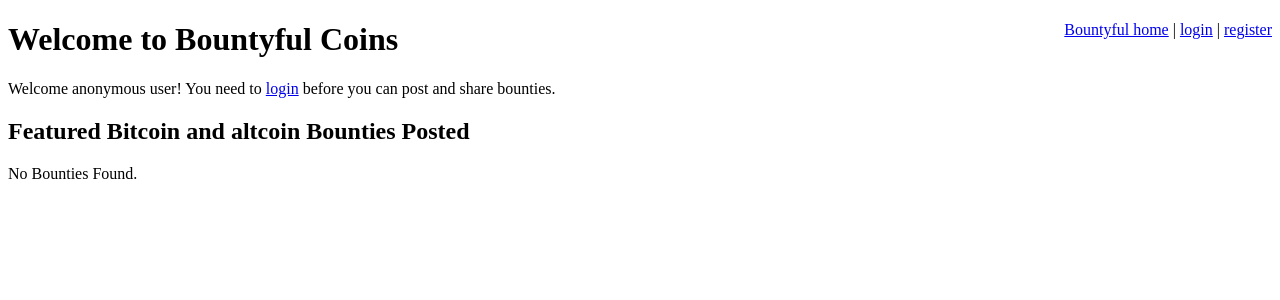
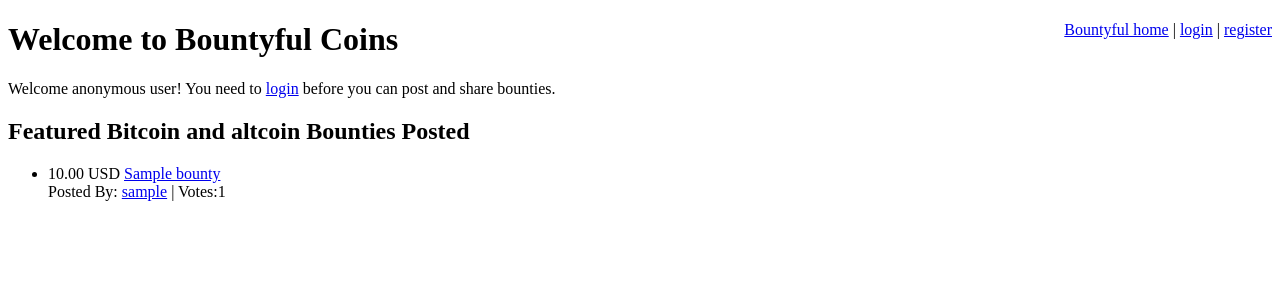
Before and after one commit to slick666/bountyfulcoins, a Django app: page / in a window 1280 px wide. Shown: the top 300 px of the page. Run offline with Django 3.2, Linux system fonts and the light colour scheme; tables that the repository leaves empty hold one stand-in row (values such as "Sample post"); parts of the project's set-up code (start-up, migrations or seed data) failed here and were passed over; some libraries are stand-ins or nearby versions.

Commit message:
Added Amount Field for each Bounty and Fixed Main Browsing
Next step: Add voting functionality

```diff
--- a/bountyfulcoins/templates/bounty_list.html
+++ b/bountyfulcoins/templates/bounty_list.html
@@ -2,6 +2,7 @@
 	<ul class="bounties">
 		{% for bounty in bounties %}
 		<li>
+			{{ bounty.amount }} {{ bounty.currency}}
 			<a href="{{ bounty.link.url  }}" class="title">
 				{{ bounty.title }}</a>
 			<br />
--- a/bountyfulcoins/templates/shared_bounty_list.html
+++ b/bountyfulcoins/templates/shared_bounty_list.html
@@ -1,16 +1,17 @@
-{% if shared_bounty %}
+{% if shared_bounties %}
 	<ul class="bounties">
-		{% for shared_bounty in shared_bounty %}
+		{% for shared_bounties in shared_bounties %}
 			<li>
-				<a href="{{ shared_bounty.bounty.link.url }}"
+				{{ shared_bounties.bounty.amount }} {{ shared_bounties.bounty.currency}}
+				<a href="{{ shared_bounties.bounty.link.url }}"
 					class="title">
-					{{ shared_bounty.bounty.title }}</a>
+					{{ shared_bounties.bounty.title }}</a>
 				<br />
 					Posted By:
-			<a href="/user/{{ shared_bounty.bounty.user.username }}/"
+			<a href="/user/{{ shared_bounties.bounty.user.username }}/"
 					class="username">
-					{{ shared_bounty.bounty.user.username }}</a> |
-				<span class="vote-count">Votes:{{ shared_bounty.votes }}</span>
+					{{ shared_bounties.bounty.user.username }}</a> |
+				<span class="vote-count">Votes:{{ shared_bounties.votes }}</span>
 			</li>
 		{% endfor %}
 	</ul>
--- a/bountyfulcoinsapp/models.py
+++ b/bountyfulcoinsapp/models.py
@@ -12,12 +12,11 @@
 	title = models.CharField(max_length=200)
 	user = models.ForeignKey(User)
 	link = models.ForeignKey(Link)
-#	amount = models.DecimalField(max_digits=20,decimal_places=8)
-#	currency = models.CharField(max_length=3)
+	amount = models.DecimalField(default=0.00, max_digits=20,decimal_places=2)
+	currency = models.CharField(default='BTC', max_length=3)
 #	description = models.TextField()
 	def __unicode__(self):
-		return u'%s, %s, %s, %s, %s' % (self.user.username, self.link.url,
-			self.amount, self.currency, self.description)
+		return u'%s, %s' % (self.user.username, self.link.url)
 
 class Tag(models.Model):
 	name = models.CharField(max_length=64, unique=True)
--- a/bountyfulcoinsapp/views.py
+++ b/bountyfulcoinsapp/views.py
@@ -128,6 +128,8 @@
 	)
 	# Update Bounty title.
 	bounty.title = form.cleaned_data['title']
+	bounty.amount = form.cleaned_data['amount']
+	bounty.currency = form.cleaned_data['currency']
 	# If the bounty is being updated, clear old tag list
 	if not created:
 		bounty.tag_set.clear()
@@ -214,14 +216,14 @@
 	if 'id' in request.GET:
 		try:
 			id = request.GEt['id']
-			shared_bounty = SharedBounty.objects.get(id=id)
-			user_voted = shared_bounty.users_voted.filter(
+			shared_bounties = SharedBounty.objects.get(id=id)
+			user_voted = shared_bounties.users_voted.filter(
 				username=request.user.username
 			)
 			if not user_voted:
-				shared_bounty.votes +=1
-				shared_bounty.users_voted.add(request.user)
-				shared_bounty.save()
+				shared_bounties.votes +=1
+				shared_bounties.users_voted.add(request.user)
+				shared_bounties.save()
 		except SharedBounty.DoesNotExist:
 			raise Http404('Bounty not found')
 	if 'HTTP_REFERER' in request.META:
```
Also changed, not shown: bountyfulcoinsapp/forms.py (+10 -8 lines), bountyfulcoinsapp/migrations/0002_auto__add_field_bounty_amount.py (added), bountyfulcoinsapp/migrations/0003_auto__add_field_bounty_currency__chg_field_bounty_amount.py (added), 5 other files.
